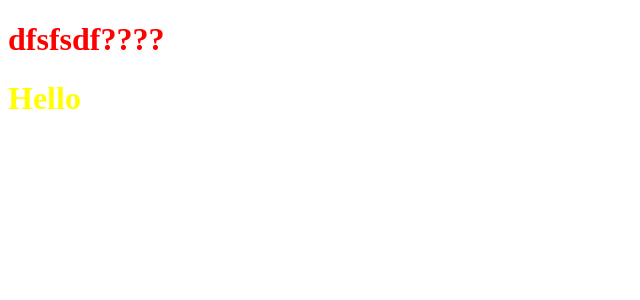
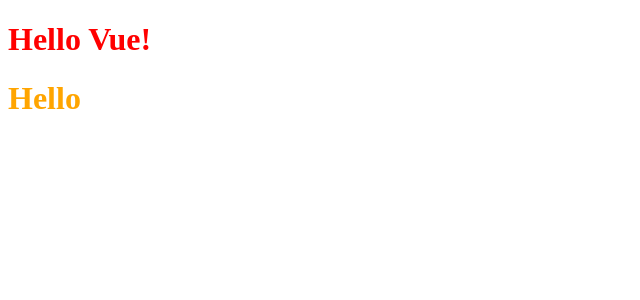
Before and after one commit to minimalKim/vue3-notion-clone, a Vue app: page / in a window 1280 px wide. Shown: the top 300 px of the page, without its empty margins (0-640 px from the left). Built offline with nearby package versions, Linux system fonts and the light colour scheme; the HTML template or start-up script is replaced by a standard one.

Commit message:
Set eslint

```diff
--- a/package.json
+++ b/package.json
@@ -14,6 +14,8 @@
     "@vue/compiler-sfc": "^3.2.19",
     "copy-webpack-plugin": "^9.0.1",
     "css-loader": "^6.3.0",
+    "eslint": "^7.32.0",
+    "eslint-plugin-vue": "^7.18.0",
     "html-webpack-plugin": "^5.3.2",
     "sass": "^1.42.1",
     "sass-loader": "^12.1.0",
--- a/src/App.vue
+++ b/src/App.vue
@@ -1,10 +1,13 @@
 <template>
-  <h1>{{ msg }}</h1>
+  <h1>
+    {{ msg }}
+  </h1>
+  <div></div>
   <Hello />
 </template>
 
 <script>
-import Hello from '~/components/Hello'
+import Hello from '~/components/Hello';
 
 export default {
   components: {
@@ -12,10 +15,10 @@
   },
   data() {
     return {
-      msg: 'dfsfsdf????'
-    }
-  }
-}
+      msg: 'Hello Vue!'
+    };
+  },
+};
 </script>
 
 <style>
--- a/src/components/Hello.vue
+++ b/src/components/Hello.vue
@@ -3,8 +3,8 @@
 </template>
 
 <style lang="scss" scoped>
+  $color: orange;
 h1 {
-  $color: yellow;
   color: $color;
 }
 </style>
```
Also changed, not shown: .eslintrc.json (added), 1 other file (tests, documents, lock files or other folders).
